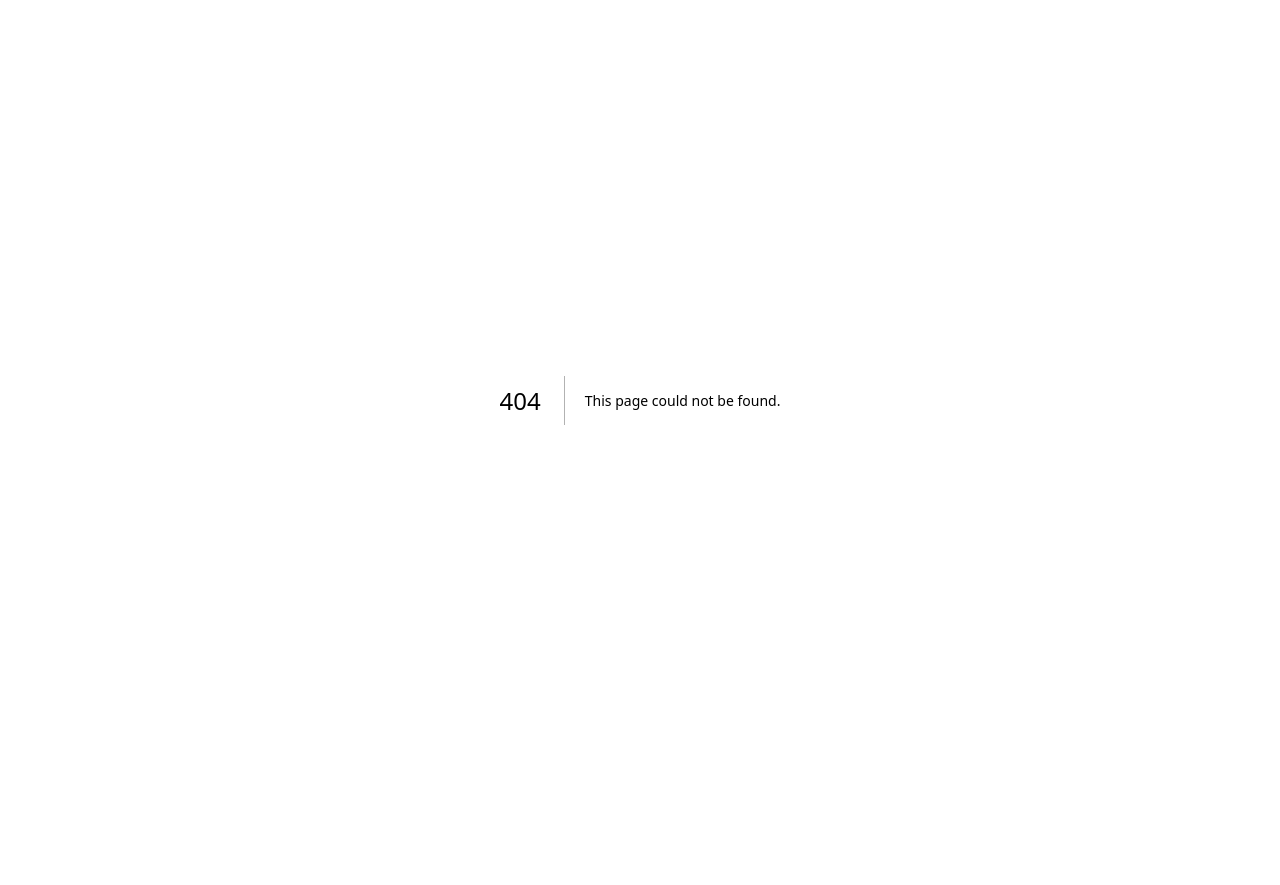
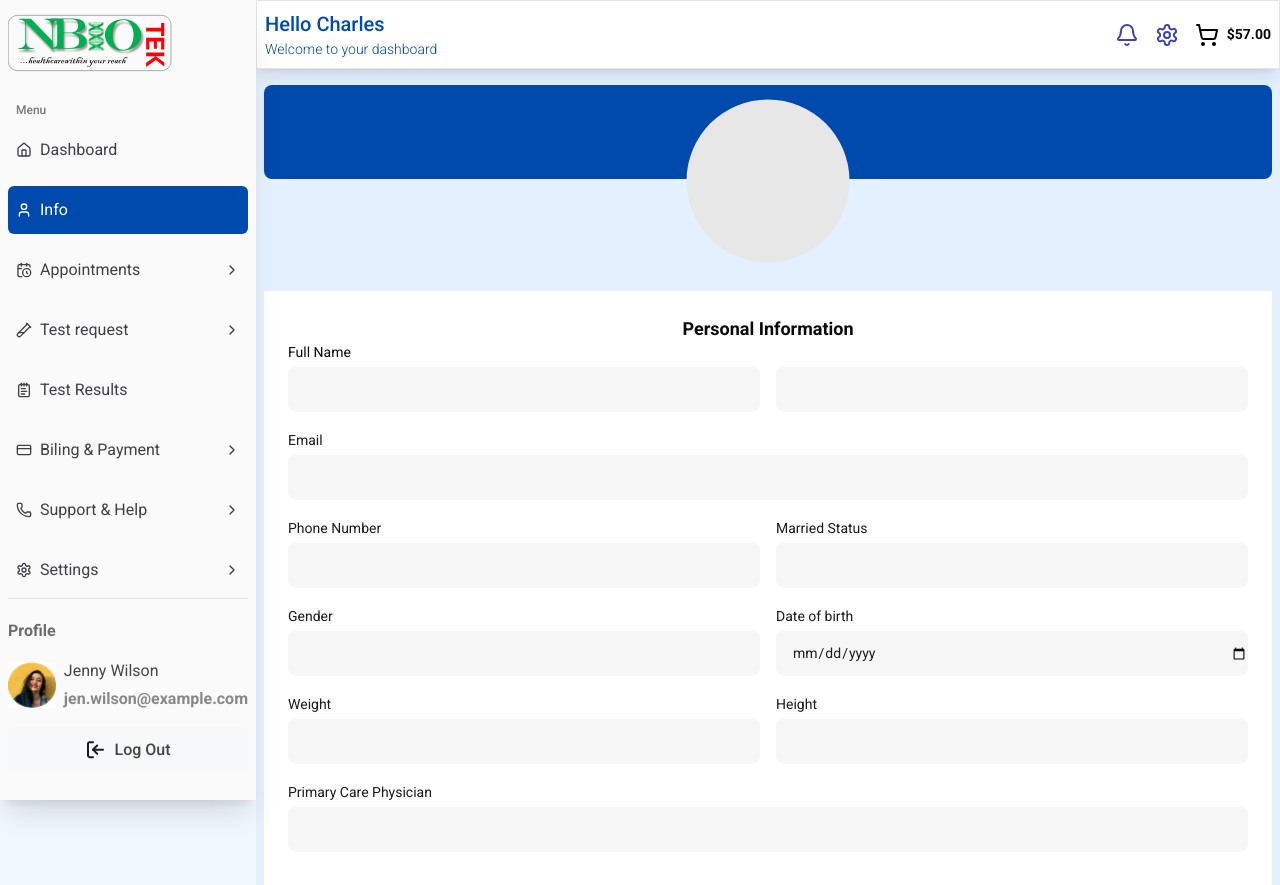
Before and after one commit to Nbiotek/frontend, a Next.js app: page /patient/info in a window 1280 px wide. Before the commit this address had no page. Before the commit the page ends 800 px from the top, so only its background shows below. Built offline with nearby package versions, Linux system fonts and the light colour scheme.

Commit message:
Profile page ui

```diff
--- /dev/null
+++ b/src/app/(modules)/patient/(dashboard)/info/page.tsx
@@ -0,0 +1,44 @@
+import { Text } from '@/lib/utils/Text';
+import Input from '@/atoms/fields/Input';
+import { Label } from '@radix-ui/react-dropdown-menu';
+
+const Profile = () => {
+  return (
+    <div>
+      <div className="relative h-[94px] rounded-lg bg-blue-400">
+        <div className="absolute left-1/2 top-[6rem] h-[163px] w-[163px] -translate-x-1/2 -translate-y-1/2 transform rounded-full bg-neutral-100" />
+      </div>
+      <div className="mt-[7rem] bg-white p-[24px]">
+        <Text variant="title" weight="semibold" align="center">
+          {' '}
+          Personal Information{' '}
+        </Text>
+        <form action="">
+          <div className="flex flex-col ">
+            <Label className="mb-1 text-sm">Full Name</Label>
+            <div className="flexBetween gap-4">
+              <Input type="text" />
+              <Input type="text" />
+            </div>
+          </div>
+          <Input type="email" label="Email" />
+          <div className="flexBetween gap-4">
+            <Input type="text" label="Phone Number" />
+            <Input type="text" label="Married Status" />
+          </div>
+          <div className="flexBetween gap-4">
+            <Input type="text" label="Gender" />
+            <Input type="date" label="Date of birth" />
+          </div>
+          <div className="flexBetween gap-4">
+            <Input type="number" label="Weight" />
+            <Input type="number" label="Height" />
+          </div>
+          <Input type="text" label="Primary Care Physician" />
+        </form>
+      </div>
+    </div>
+  );
+};
+
+export default Profile;
--- a/src/atoms/fields/Input.tsx
+++ b/src/atoms/fields/Input.tsx
@@ -18,7 +18,7 @@ const Input = forwardRef<HTMLInputElement, IInputProps>(
 
     return (
       <div
-        className={`flex flex-col font-roboto ${props.disabled ? 'text-neutral-300' : 'text-black'} ${className}`}
+        className={`flex w-full flex-col font-roboto ${props.disabled ? 'text-neutral-300' : 'text-black'} ${className}`}
       >
         {label && (
           <label htmlFor={props.id ?? props.name} className="mb-1 text-sm">
```
